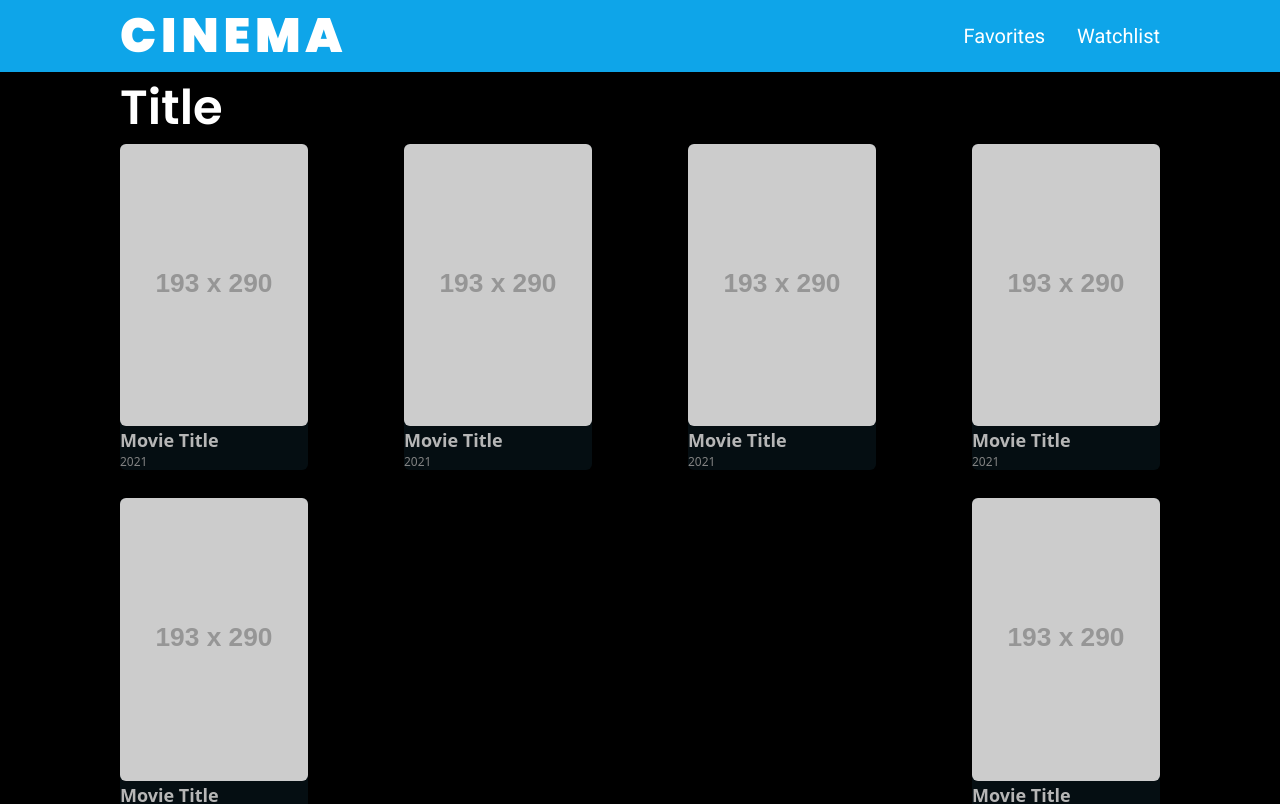
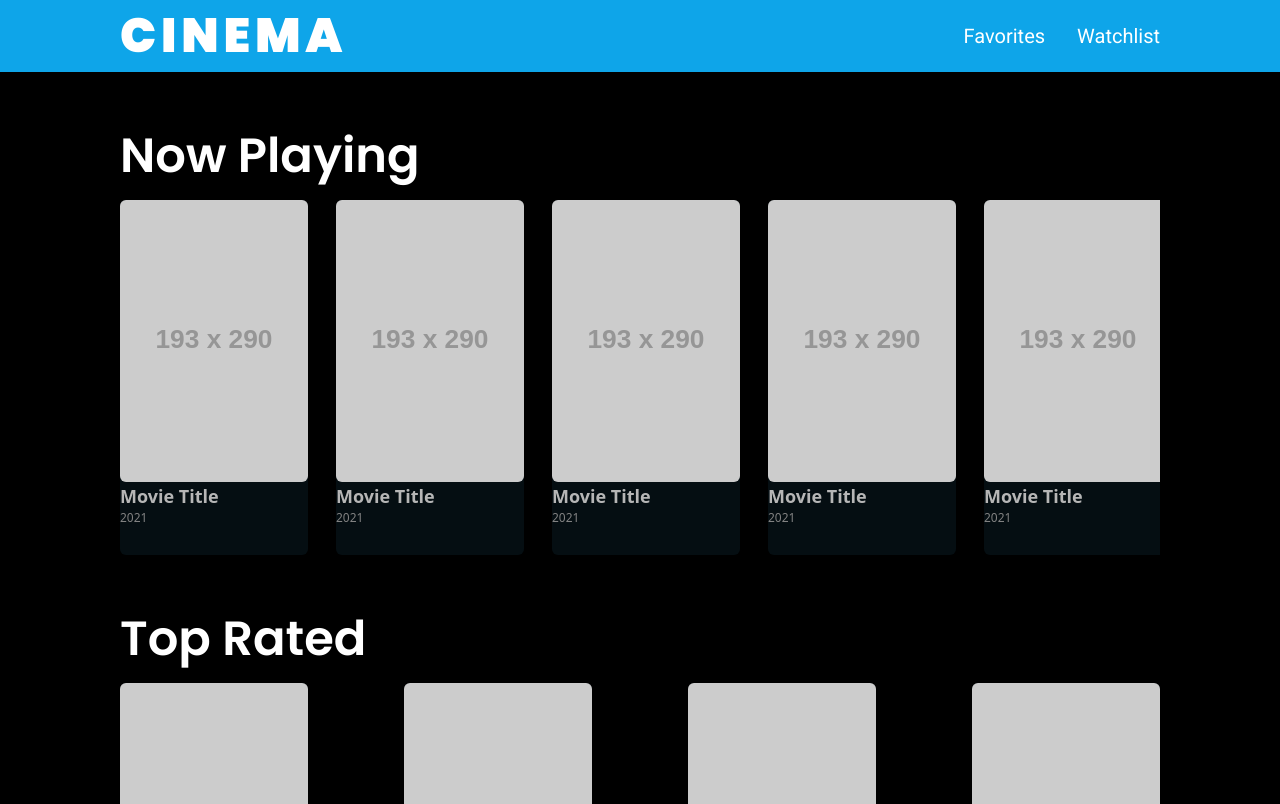
Before and after one commit to mirfanwebdev/seryu-cargo-test-fe, a React (Vite) app: page / in a window 1280 px wide. Shown: the top 804 px of the page. Built offline with nearby package versions, Linux system fonts and the light colour scheme.

Commit message:
add now playing section

```diff
--- a/src/App.jsx
+++ b/src/App.jsx
@@ -1,14 +1,12 @@
 // import Card from "./components/Card";
-import ContainerSection from "./components/ContainerSection";
-import Header from "./components/Header";
+// import ContainerSection from "./components/ContainerSection";
+// import Header from "./components/Header";
+import HomePage from "./pages/HomePage";
 
 function App() {
   return (
     <>
-      <div className="bg-black text-white min-h-screen">
-        <Header />
-        <ContainerSection />
-      </div>
+      <HomePage />
     </>
   );
 }
--- a/src/components/Card.jsx
+++ b/src/components/Card.jsx
@@ -1,7 +1,7 @@
 function Card() {
   return (
     <>
-      <div className="max-w-[188px] max-h-[355px] bg-[#050E12] rounded-md">
+      <div className="w-[188px] h-[355px] bg-[#050E12] rounded-md flex-none">
         <img
           className="object-cover rounded-md"
           src="https://placehold.co/193x290"
--- a/src/components/ContainerSection.jsx
+++ b/src/components/ContainerSection.jsx
@@ -1,11 +1,11 @@
 import CardList from "./CardList";
 
-function ContainerSection() {
+function ContainerSection({ title }) {
   return (
     <>
-      <div className="mx-[120px]">
-        <h1 className="font-semibold font-poppins text-5xl leading-[72px] capitalize">
-          title
+      <div className="mx-[120px] mt-12">
+        <h1 className="font-semibold font-poppins text-5xl leading-[72px] capitalize pb-2">
+          {title}
         </h1>
         <CardList />
       </div>
--- a/src/components/Header.jsx
+++ b/src/components/Header.jsx
@@ -1,6 +1,6 @@
 function Header() {
   return (
-    <div className="flex justify-between items-center w-screen bg-[#0EA5E9] max-h-[100px] px-[120px]">
+    <div className="flex justify-between items-center w-full bg-[#0EA5E9] max-h-[100px] px-[120px]">
       <h1 className="font-black tracking-widest font-poppins text-5xl leading-[72px] uppercase">
         cinema
       </h1>
--- a/src/index.css
+++ b/src/index.css
@@ -2,3 +2,24 @@
 @tailwind base;
 @tailwind components;
 @tailwind utilities;
+
+/* width */
+::-webkit-scrollbar {
+  scrollbar-width: thin;
+}
+
+/* Track */
+::-webkit-scrollbar-track {
+  background: #000;
+}
+
+/* Handle */
+::-webkit-scrollbar-thumb {
+  background: #d9d9d9;
+  border-radius: 10px;
+}
+
+/* Handle on hover */
+::-webkit-scrollbar-thumb:hover {
+  background: #fff;
+}
--- /dev/null
+++ b/src/pages/HomePage/index.jsx
@@ -0,0 +1,38 @@
+import Header from "../../components/Header";
+import ContainerSection from "../../components/ContainerSection";
+import Card from "../../components/Card";
+
+function NowPlaying() {
+  return (
+    <>
+      <div className="mx-[120px] mt-12">
+        <h1 className="font-semibold font-poppins text-5xl leading-[72px] capitalize pb-2">
+          now playing
+        </h1>
+        <div className="flex gap-7 overflow-x-auto scroll-smooth">
+          <Card />
+          <Card />
+          <Card />
+          <Card />
+          <Card />
+          <Card />
+          <Card />
+          <Card />
+        </div>
+      </div>
+    </>
+  );
+}
+function HomePage() {
+  return (
+    <>
+      <div className="bg-black text-white min-h-screen">
+        <Header />
+        <NowPlaying />
+        <ContainerSection title={"top rated"} />
+      </div>
+    </>
+  );
+}
+
+export default HomePage;
```
